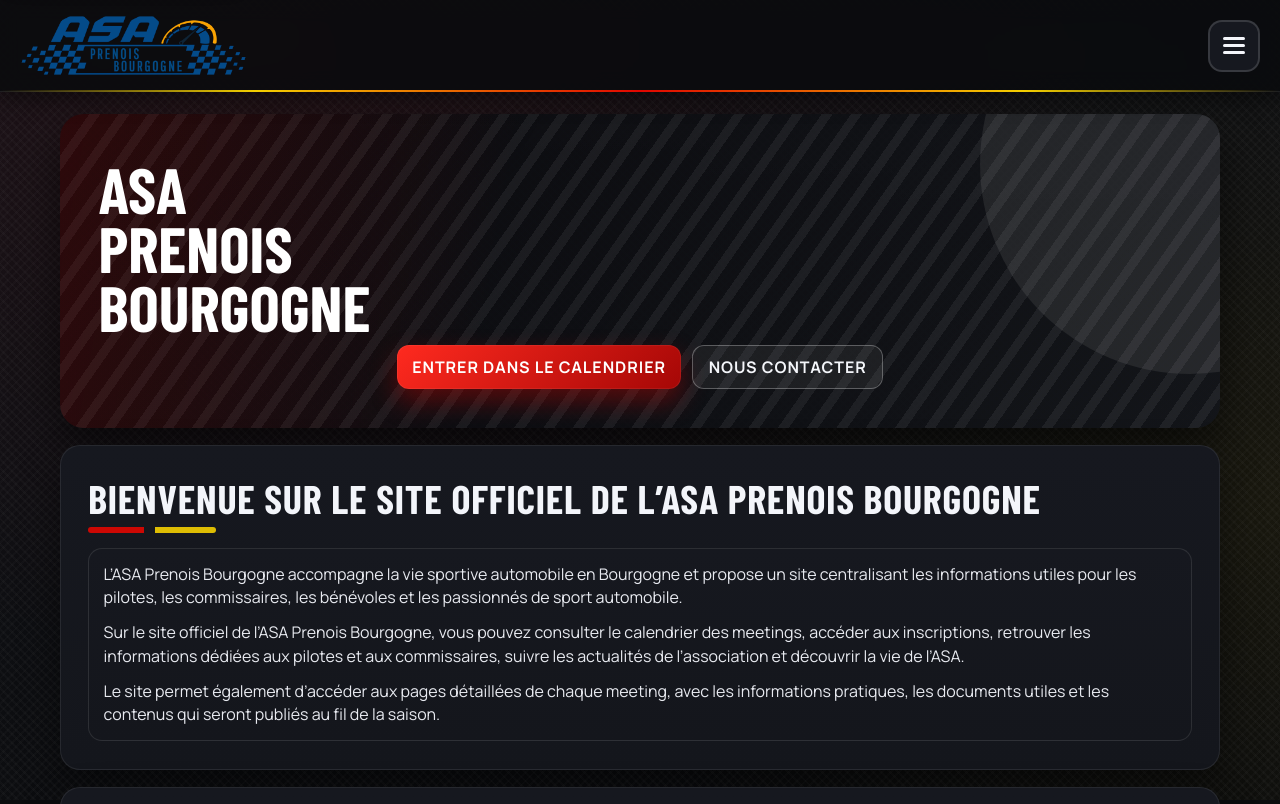
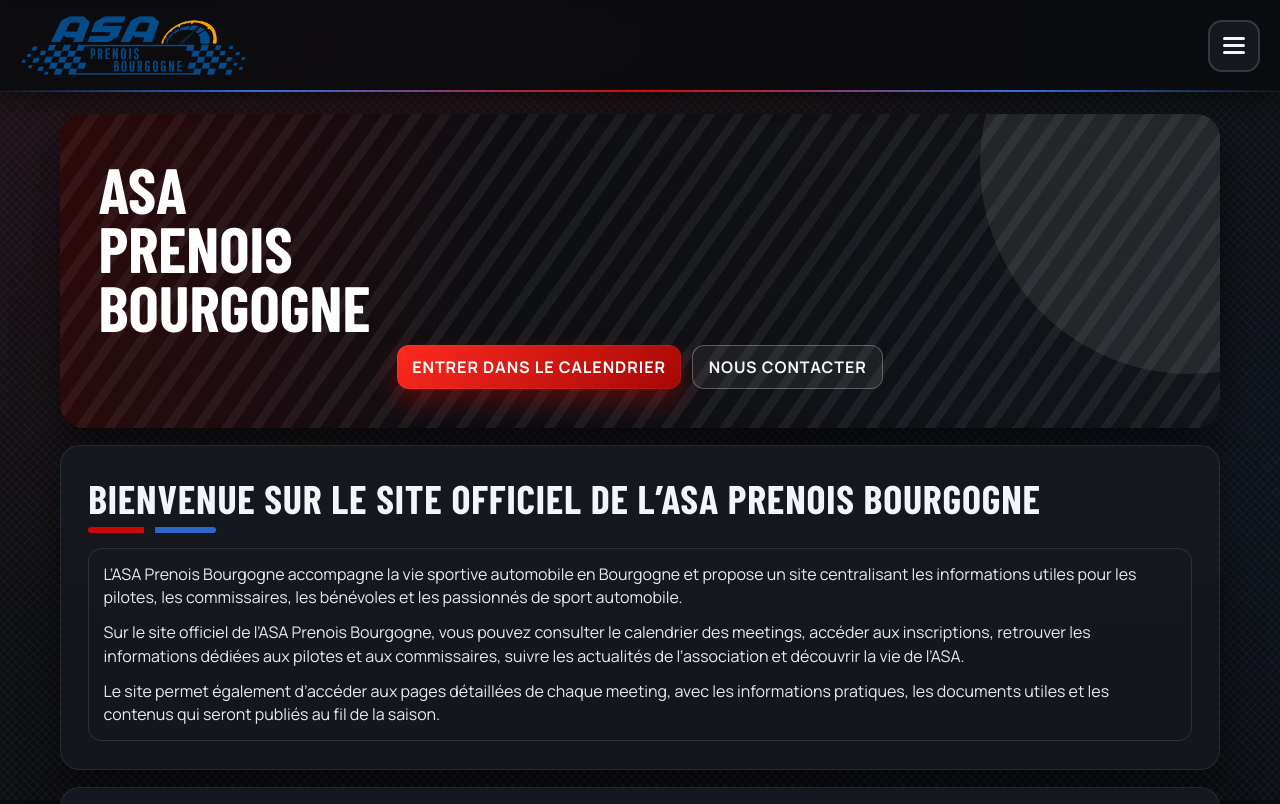
Before and after one commit to Alexandre-Rupp/Site-Asa-Prenois-Bourgogne, a website: page index.html in a window 1280 px wide. Shown: the top 804 px of the page. Drawn offline with nearby package versions, Linux system fonts and the light colour scheme; a web font is replaced by a local one.

Commit message:
design: remplacement du jaune par bleu/blanc dans le theme Dark Paddock
Palette limitee a blanc/bleu/rouge pour l'identite de marque (hero, boutons,
dividers, focus, glows, cartes de choix profil, reseaux sociaux). Le jaune
fonctionnel des puces de filtre categorie (Tous/Modernes) et du badge
"pending" est conserve car il code une categorie/etat metier preexistante,
independante de l'identite visuelle.

```diff
--- a/styles.css
+++ b/styles.css
@@ -6,7 +6,7 @@
      but now carry light/paddock-night values instead of navy tones. */
   --blue-900: #f3f5fa;
   --blue-800: #cdd4e0;
-  --blue-700: #f4cf00;
+  --blue-700: #ffffff;
   --blue-500: #e10600;
   --blue-100: rgba(255, 255, 255, 0.06);
   --white: #ffffff;
@@ -17,9 +17,9 @@
   --danger: #ff4d5e;
   --racing-red: #e10600;
   --racing-red-dark: #a50706;
-  --racing-accent-1: #f4cf00;
+  --racing-accent-1: #2f6fe0;
   --racing-accent-2: #ffffff;
-  --racing-accent-3: #ff7a00;
+  --racing-accent-3: #2f6fe0;
   --panel-shadow: 0 20px 44px rgba(0, 0, 0, 0.55);
 
   /* Dark Paddock surfaces */
@@ -31,7 +31,7 @@
   --border-soft: rgba(255, 255, 255, 0.08);
   --border-medium: rgba(255, 255, 255, 0.14);
   --glow-red: rgba(225, 6, 0, 0.38);
-  --glow-yellow: rgba(244, 207, 0, 0.32);
+  --glow-blue: rgba(47, 111, 224, 0.32);
 }
 
 * {
@@ -93,9 +93,9 @@
     ),
     radial-gradient(
       1040px 820px at 102% 62%,
-      rgba(244, 207, 0, 0.06) 0%,
-      rgba(244, 207, 0, 0.02) 40%,
-      rgba(244, 207, 0, 0) 70%
+      rgba(47, 111, 224, 0.06) 0%,
+      rgba(47, 111, 224, 0.02) 40%,
+      rgba(47, 111, 224, 0) 70%
     ),
     linear-gradient(160deg, #121319 0%, #0d0e11 55%, #0a0b0d 100%);
   z-index: -1;
@@ -583,8 +583,8 @@
 }
 
 .btn-ghost:hover {
-  border-color: rgba(244, 207, 0, 0.55);
-  box-shadow: 0 0 0 1px rgba(244, 207, 0, 0.18) inset;
+  border-color: rgba(47, 111, 224, 0.55);
+  box-shadow: 0 0 0 1px rgba(47, 111, 224, 0.18) inset;
 }
 
 .hero .btn-ghost {
@@ -1120,10 +1120,10 @@
 
 .profile-choice-card--commissaire {
   --choice-accent-solid: var(--racing-accent-1);
-  --choice-accent-soft: rgba(244, 207, 0, 0.2);
-  --choice-accent-lighter: rgba(244, 207, 0, 0.12);
-  --choice-border-hover: rgba(244, 207, 0, 0.5);
-  --choice-shadow-hover: rgba(244, 207, 0, 0.22);
+  --choice-accent-soft: rgba(47, 111, 224, 0.2);
+  --choice-accent-lighter: rgba(47, 111, 224, 0.12);
+  --choice-border-hover: rgba(47, 111, 224, 0.5);
+  --choice-shadow-hover: rgba(47, 111, 224, 0.22);
 }
 
 .home-grid {
@@ -2446,7 +2446,7 @@
 
 .social-link:hover {
   transform: translateY(-1px);
-  border-color: rgba(244, 207, 0, 0.5);
+  border-color: rgba(47, 111, 224, 0.5);
   background: rgba(255, 255, 255, 0.1);
 }
 
```
